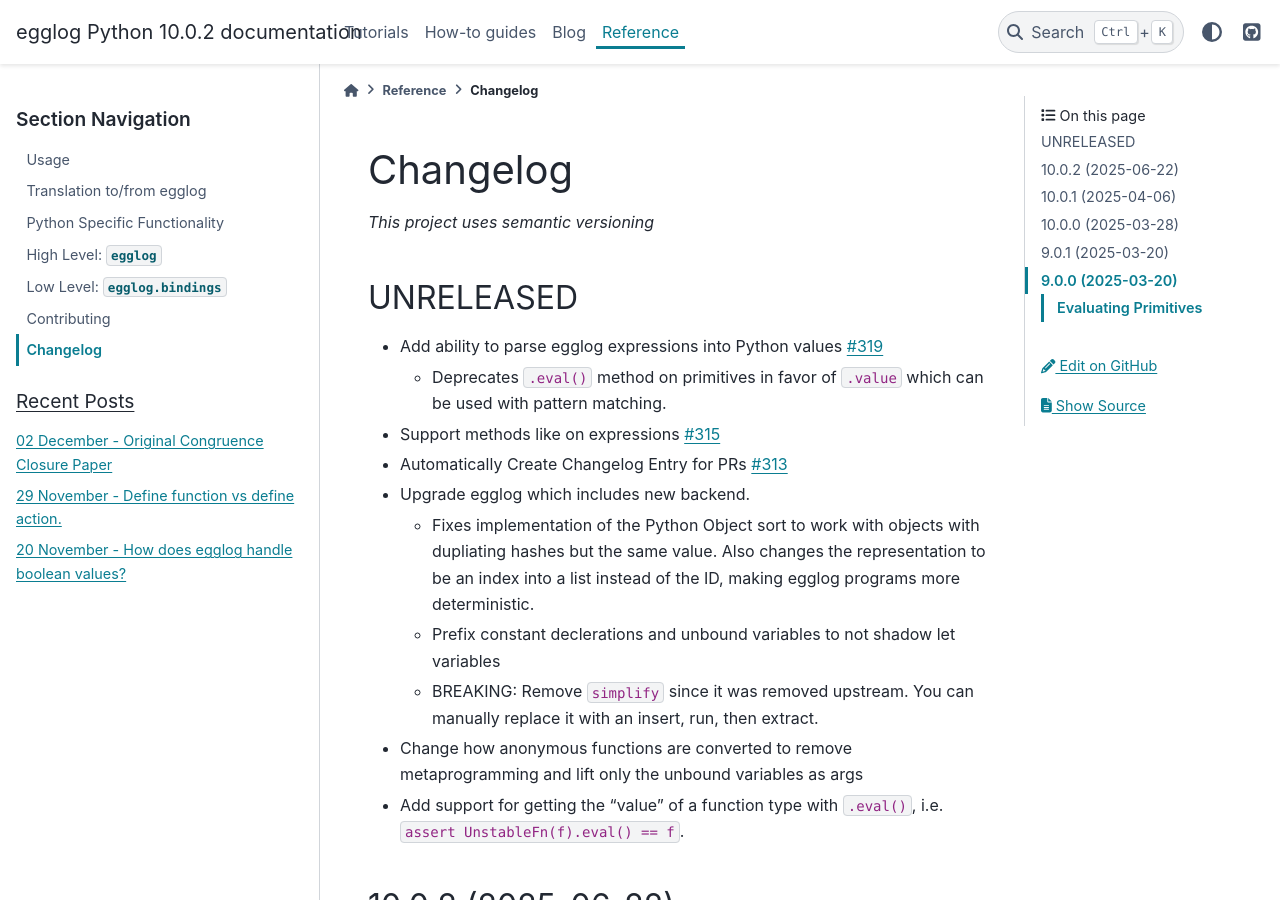
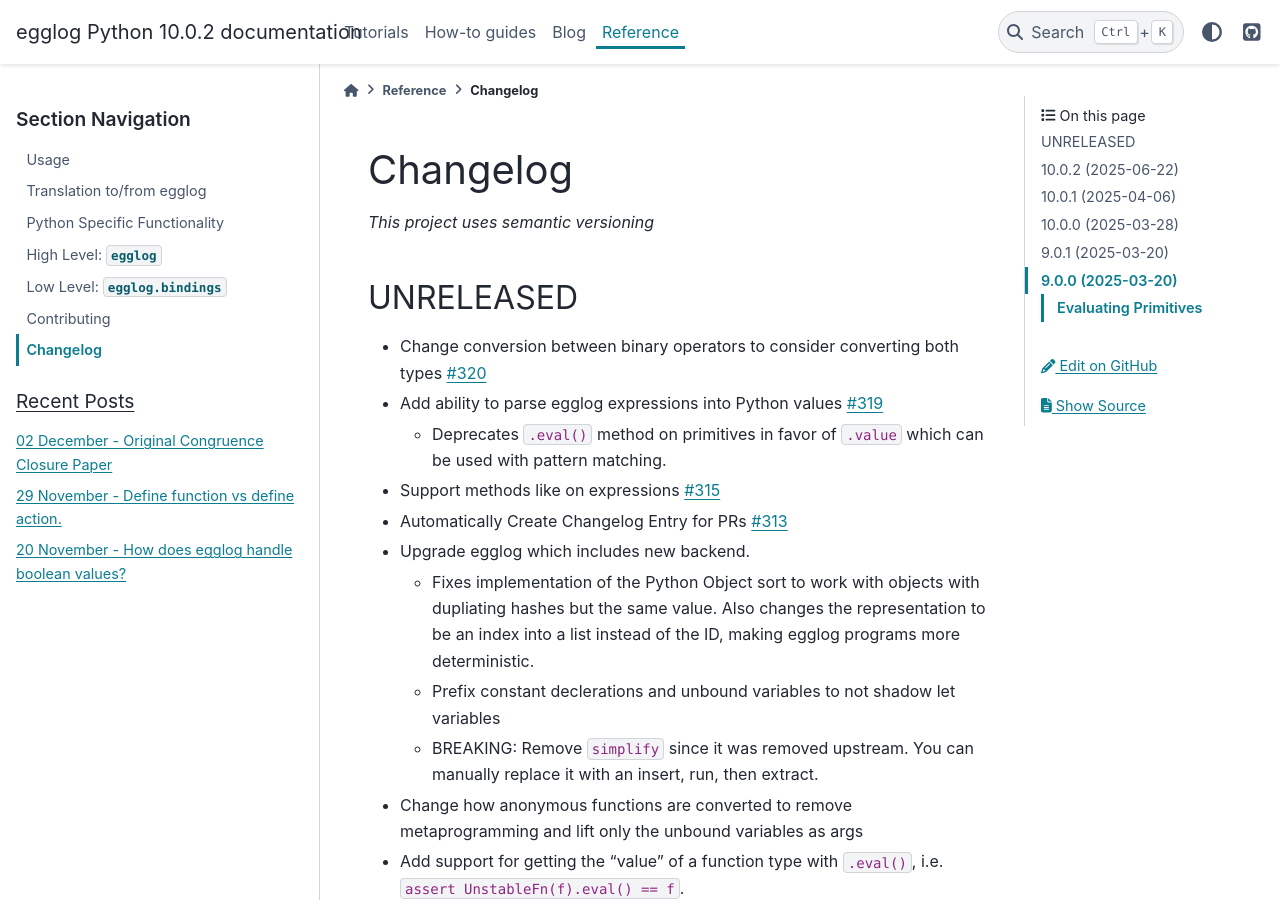
Before and after one commit to egraphs-good/egglog-python, a Sphinx documentation site: the page built from docs/changelog.md, in a window 1280 px wide and 900 px high. Built offline with Sphinx 7.4.7 and the PyData theme 0.15.4, drawn with Linux system fonts in a browser that asks for light colours; pages that are not in the unit, such as notebooks, are missing from menus; comment, search, counter and statistics services are not loaded; the version number is read from the project's files by our own code.

Commit message:
Add changelog entry for PR #320

```diff
--- a/docs/changelog.md
+++ b/docs/changelog.md
@@ -4,6 +4,7 @@ _This project uses semantic versioning_
 
 ## UNRELEASED
 
+- Change conversion between binary operators to consider converting both types [#320](https://github.com/egraphs-good/egglog-python/pull/320)
 - Add ability to parse egglog expressions into Python values [#319](https://github.com/egraphs-good/egglog-python/pull/319)
   - Deprecates `.eval()` method on primitives in favor of `.value` which can be used with pattern matching.
 - Support methods like on expressions [#315](https://github.com/egraphs-good/egglog-python/pull/315)
```
